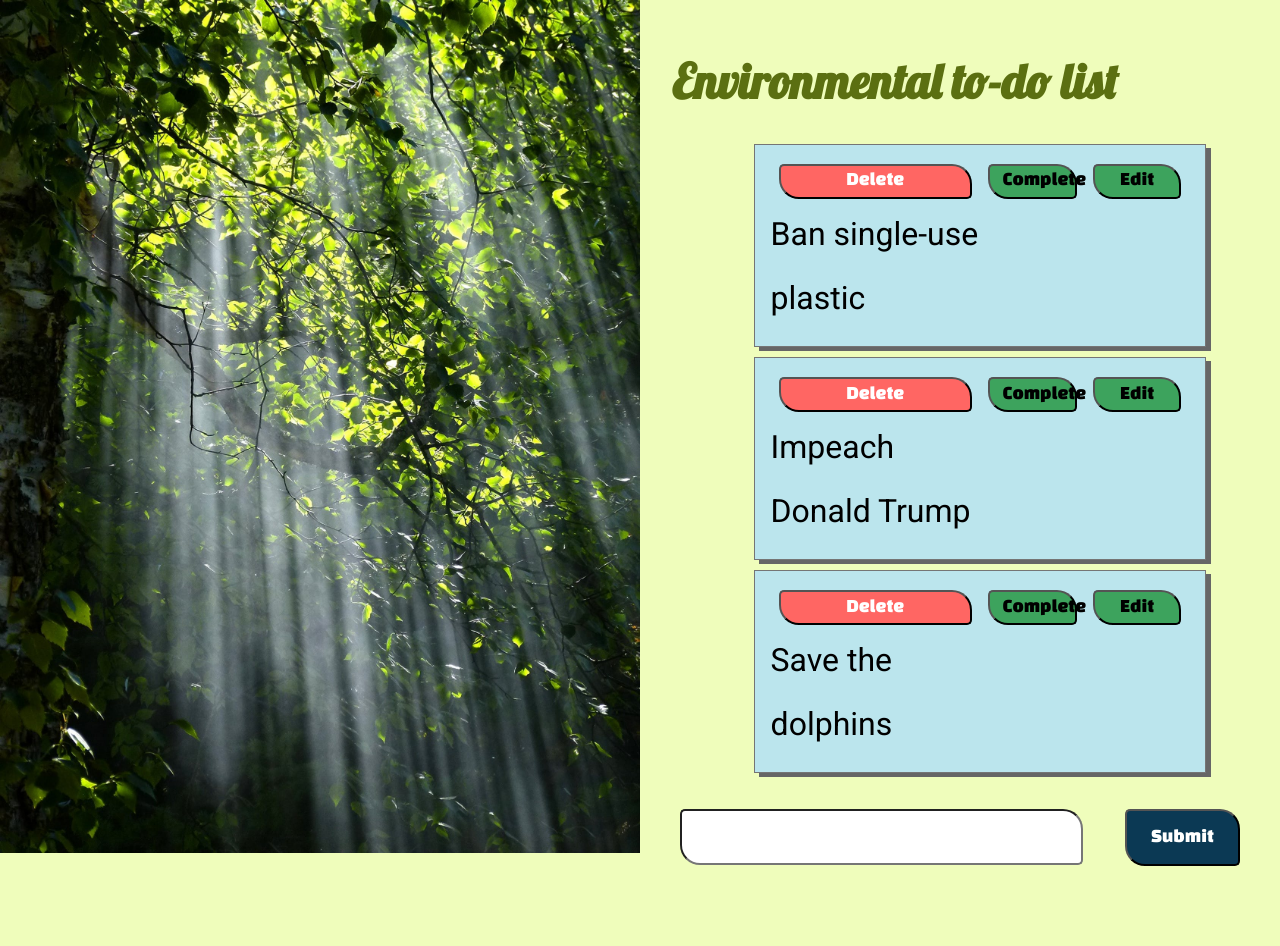
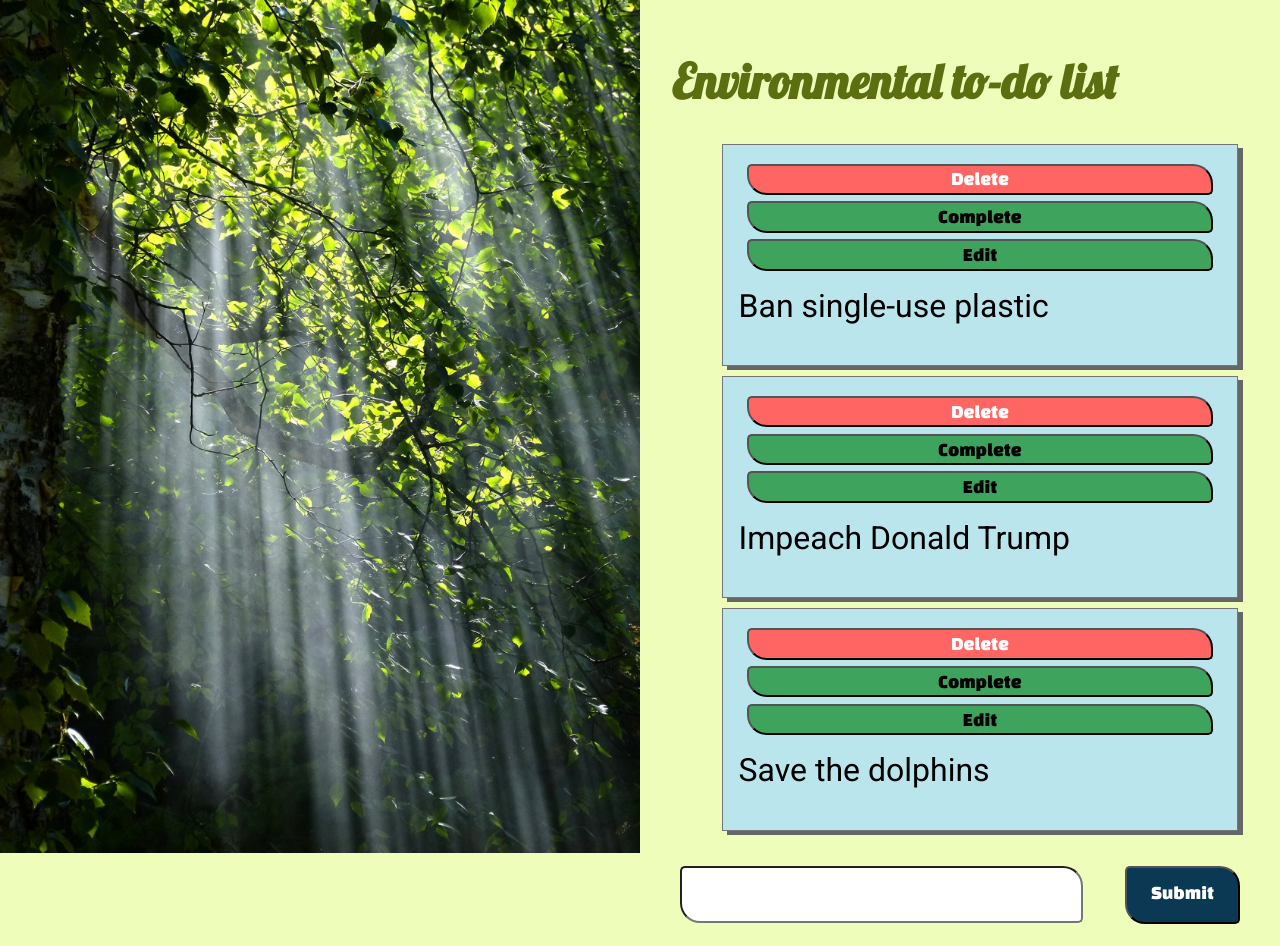
Before and after one commit to fac-17/MNOP-week2-to-do-app, a website: page index.html in a window 1280 px wide. Before the commit the page ends 889 px from the top, so only its background shows below. Drawn offline with Linux system fonts and the light colour scheme.

Commit message:
Changes grid to rows

```diff
--- a/style.css
+++ b/style.css
@@ -23,12 +23,11 @@ input {
   margin: 0.2rem 0.5rem; /* 2 */
   border-radius: 5px 20px 5px;
   padding: 0.3rem 0.8rem;
-  font-family: 'Roboto', sans-serif;
-
+  font-family: "Roboto", sans-serif;
 }
 
 button {
-  font-family: 'Black Han Sans', sans-serif;
+  font-family: "Black Han Sans", sans-serif;
   cursor: pointer;
   background-color: #3da35d;
 }
@@ -37,7 +36,6 @@ button {
   display: grid;
   grid-template-columns: 50% 50%;
   font-family: "Black Han Sans", sans-serif;
-
 }
 
 .image {
@@ -77,12 +75,11 @@ h1 {
   width: 20%;
   font-size: ;
   float: right;
-  font-family: 'Black Han Sans', sans-serif;
+  font-family: "Black Han Sans", sans-serif;
   padding: 1rem;
   cursor: pointer;
   background-color: #0b3954;
 }
-
 
 [type="submit"]:hover {
   background-color: #bbe5ed;
@@ -103,14 +100,13 @@ h1 {
 }
 
 ul {
-  margin: 2rem;
+  margin: rem;
 }
 
 .deleteButton {
   float: right;
   background-color: #901506;
   color: white;
-
 }
 
 ul > li {
@@ -118,7 +114,7 @@ ul > li {
   list-style-type: none;
   line-height: 2;
   display: grid;
-  grid-template-columns: 50% 25% 25%;
+  grid-template-rows: 20% 20% 20% 70%;
 }
 
 .list-items {
```
